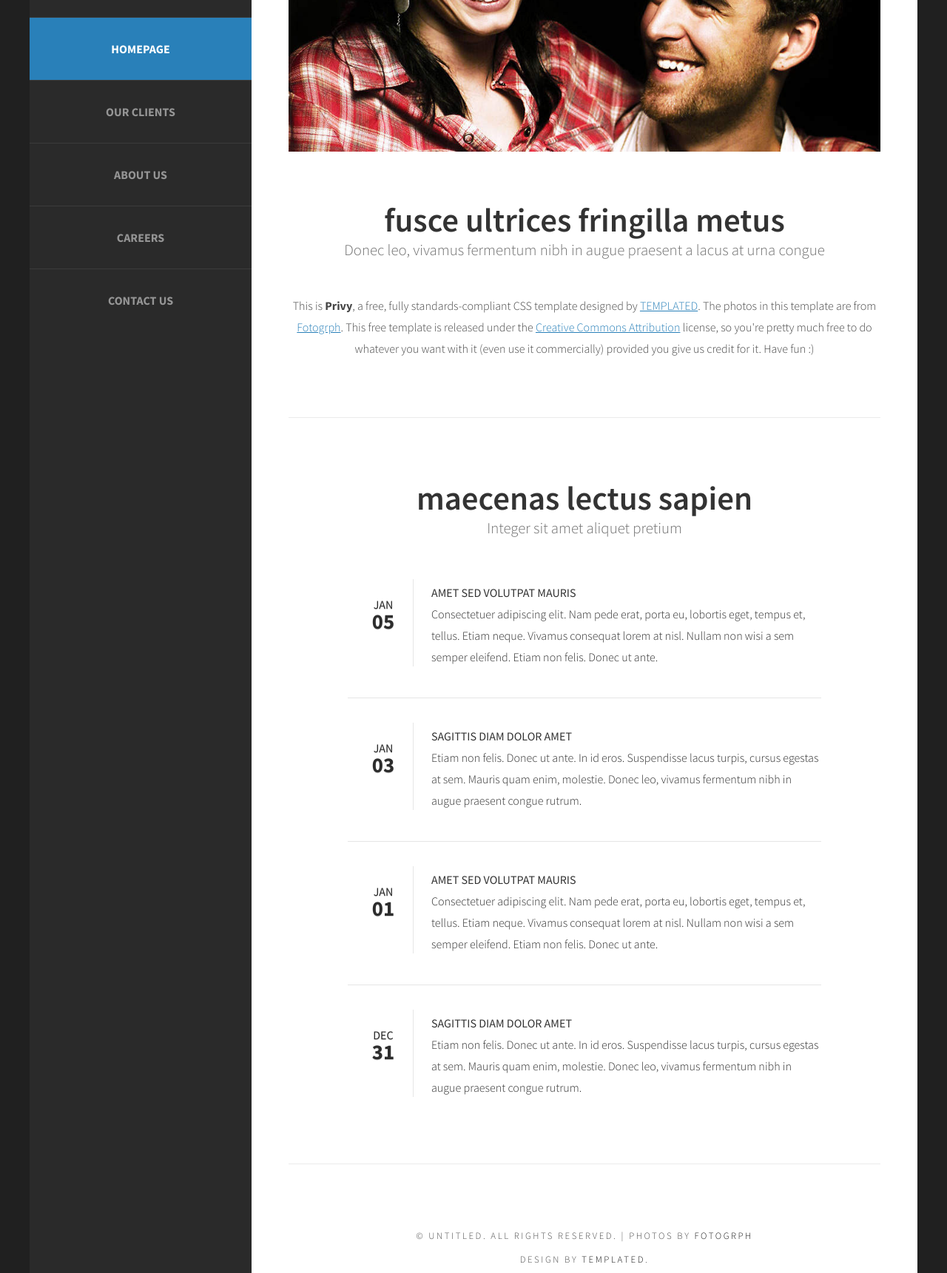
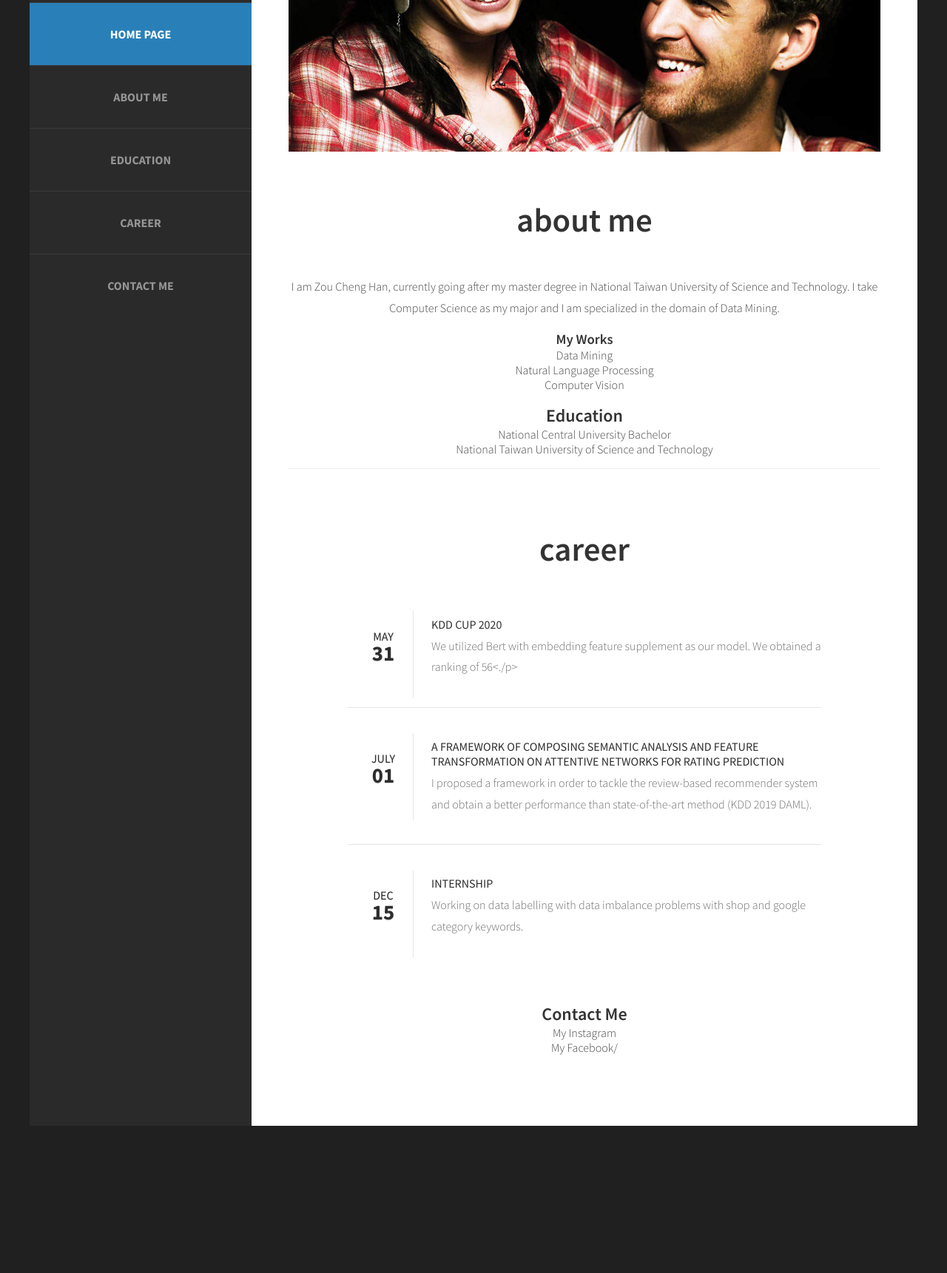
Before and after one commit to johnson0317/resume, a plain HTML site: page index.html in a window 1280 px wide. Shown: the part 249-1970 px from the top of the page at 74% size. After the commit the page ends 1771 px from the top, so only its background shows below. Drawn offline with Linux system fonts and the light colour scheme.

Commit message:
my resume

```diff
--- a/index.html
+++ b/index.html
@@ -28,16 +28,15 @@ Released   : 20130902
 	<div id="header">
 		<div id="logo">
 			<img src="images/pic02.jpg" alt="" />
-			<h1><a href="#">Privy</a></h1>
-			<span>Design by <a href="http://templated.co" rel="nofollow">TEMPLATED</a></span>
+			<h1><a href="#">Zou Cheng Han</a></h1>
 		</div>
 		<div id="menu">
 			<ul>
-				<li class="current_page_item"><a href="#" accesskey="1" title="">Homepage</a></li>
-				<li><a href="#" accesskey="2" title="">Our Clients</a></li>
-				<li><a href="#" accesskey="3" title="">About Us</a></li>
-				<li><a href="#" accesskey="4" title="">Careers</a></li>
-				<li><a href="#" accesskey="5" title="">Contact Us</a></li>
+				<li class="current_page_item"><a href="#" accesskey="1" title="">Home Page</a></li>
+				<li><a href="#" accesskey="2" title="">About Me</a></li>
+				<li><a href="#" accesskey="3" title="">Education</a></li>
+				<li><a href="#" accesskey="4" title="">Career</a></li>
+				<li><a href="#" accesskey="5" title="">Contact Me</a></li>
 			</ul>
 		</div>
 	</div>
@@ -47,47 +46,54 @@ Released   : 20130902
 		</div>
 		<div id="welcome">
 			<div class="title">
-				<h2>Fusce ultrices fringilla metus</h2>
-				<span class="byline">Donec leo, vivamus fermentum nibh in augue praesent a lacus at urna congue</span>
+				<h2>About Me</h2>
 			</div>
-			<p>This is <strong>Privy</strong>, a free, fully standards-compliant CSS template designed by <a href="http://templated.co" rel="nofollow">TEMPLATED</a>. The photos in this template are from <a href="http://fotogrph.com/"> Fotogrph</a>. This free template is released under the <a href="http://templated.co/license">Creative Commons Attribution</a> license, so you're pretty much free to do whatever you want with it (even use it commercially) provided you give us credit for it. Have fun :) </p>
-			<ul class="actions">
-				<li><a href="#" class="button">Etiam posuere</a></li>
-			</ul>
+			<p>I am Zou Cheng Han, currently going after my master degree in National Taiwan University of Science and Technology. I take Computer
+				Science as my major and I am specialized in the domain of Data Mining.
+			</p>
+				<h3>My Works</h3>
+				<ul>
+					<li>Data Mining</li>
+					<li>Natural Language Processing</li>
+					<li>Computer Vision</li>
+					<li></li>
+				</ul>
+				<h2>Education</h2>
+					<ul>
+						<li>National Central University Bachelor</li>
+						<li>National Taiwan University of Science and Technology</li>
+					</ul>
+
 		</div>
 		<div id="featured">
 			<div class="title">
-				<h2>Maecenas lectus sapien</h2>
-				<span class="byline">Integer sit amet aliquet pretium</span>
+				<h2>Career</h2>
 			</div>
 			<ul class="style1">
 				<li class="first">
-					<p class="date"><a href="#">Jan<b>05</b></a></p>
-					<h3>Amet sed volutpat mauris</h3>
-					<p><a href="#">Consectetuer adipiscing elit. Nam pede erat, porta eu, lobortis eget, tempus et, tellus. Etiam neque. Vivamus consequat lorem at nisl. Nullam non wisi a sem semper eleifend. Etiam non felis. Donec ut ante.</a></p>
+					<p class="date"><a href="#">May<b>31</b></a></p>
+					<h3>KDD cup 2020</h3>
+					<p>We utilized Bert with embedding feature supplement as our model. We obtained a ranking of 56<./p>
 				</li>
 				<li>
-					<p class="date"><a href="#">Jan<b>03</b></a></p>
-					<h3>Sagittis diam dolor amet</h3>
-					<p><a href="#">Etiam non felis. Donec ut ante. In id eros. Suspendisse lacus turpis, cursus egestas at sem. Mauris quam enim, molestie. Donec leo, vivamus fermentum nibh in augue praesent congue rutrum.</a></p>
+					<p class="date"><a href="#">July<b>01</b></a></p>
+					<h3><a href="https://johnson0317.github.io/ML_Rookie/">A Framework of Composing Semantic Analysis and Feature Transformation on Attentive Networks for Rating Prediction</a></h3>
+					<p>I proposed a framework in order to tackle the review-based recommender system and obtain a better performance than state-of-the-art method (KDD 2019 DAML).</p>
 				</li>
 				<li>
-					<p class="date"><a href="#">Jan<b>01</b></a></p>
-					<h3>Amet sed volutpat mauris</h3>
-					<p><a href="#">Consectetuer adipiscing elit. Nam pede erat, porta eu, lobortis eget, tempus et, tellus. Etiam neque. Vivamus consequat lorem at nisl. Nullam non wisi a sem semper eleifend. Etiam non felis. Donec ut ante.</a></p>
-				</li>
-				<li>
-					<p class="date"><a href="#">Dec<b>31</b></a></p>
-					<h3>Sagittis diam dolor amet</h3>
-					<p><a href="#">Etiam non felis. Donec ut ante. In id eros. Suspendisse lacus turpis, cursus egestas at sem. Mauris quam enim, molestie. Donec leo, vivamus fermentum nibh in augue praesent congue rutrum.</a></p>
+					<p class="date"><a href="#">Dec<b>15</b></a></p>
+					<h3><a href = "https://johnson0317.github.io/ML_Rookie/">Internship</a></h3>
+					<p>Working on data labelling with data imbalance problems with shop and google category keywords.</p>
 				</li>
 			</ul>
 		</div>
-		<div id="copyright">
-			<span>&copy; Untitled. All rights reserved. | Photos by <a href="http://fotogrph.com/">Fotogrph</a></span>
-			<span>Design by <a href="http://templated.co" rel="nofollow">TEMPLATED</a>.</span>
-		</div>
+		<h2>Contact Me</h2>
+			<ul>
+				<li><a href="https://www.instagram.com/zch_0317/"></a>My Instagram</li>
+				<li><a href="https://www.facebook.com/profile.php?id=100000571417735"></a>My Facebook/<li>
+			</ul>
 	</div>
+
 </div>
 </body>
 </html>
```
